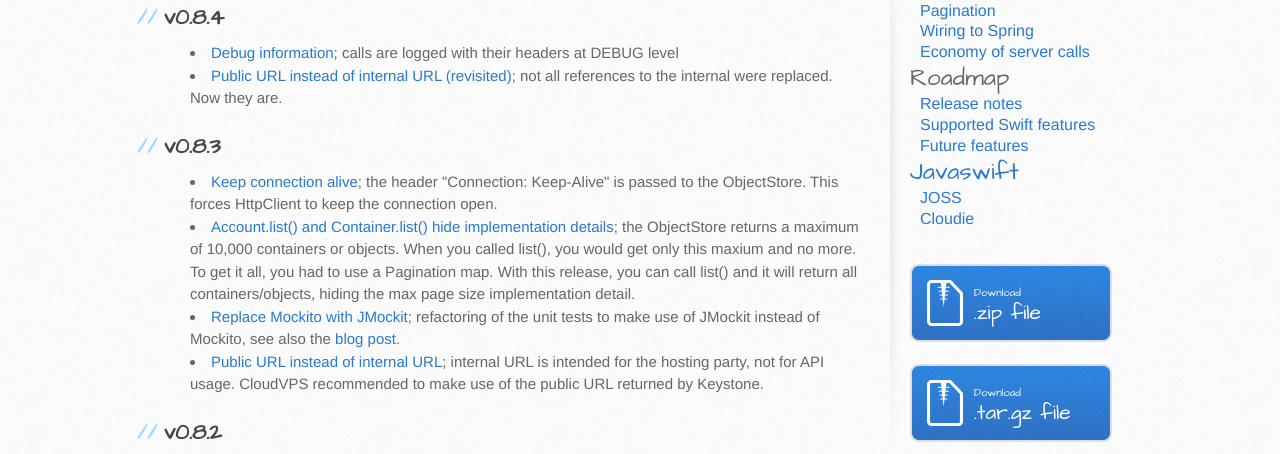
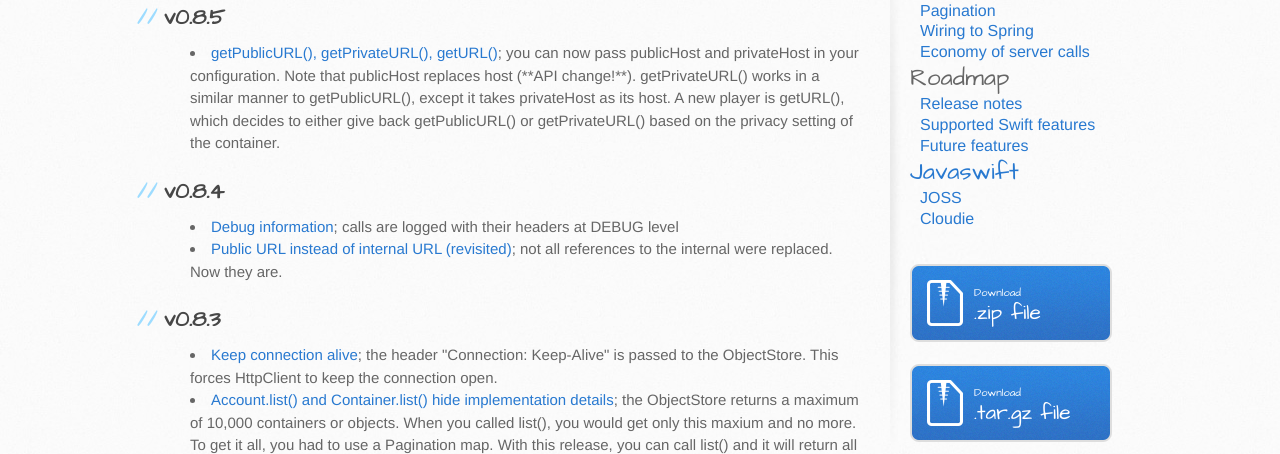
Before and after one commit to javaswift/joss, a plain HTML site: page release-notes.html in a window 1280 px wide. Shown: the part 335-789 px from the top of the page. Drawn offline with Linux system fonts and the light colour scheme.

Commit message:
Docs updated for v0.8.5

```diff
--- a/release-notes.html
+++ b/release-notes.html
@@ -32,6 +32,11 @@
         <section id="main-content">
 
             <h1>Release notes</h1>
+
+            <h2><a name="v085" class="anchor" href="#v085"><span class="mini-icon mini-icon-link"></span></a>v0.8.5</h2>
+            <ul>
+                <li><strong><a href="https://github.com/javaswift/joss/issues/21">getPublicURL(), getPrivateURL(), getURL()</a></strong>; you can now pass publicHost and privateHost in your configuration. Note that publicHost replaces host (**API change!**). getPrivateURL() works in a similar manner to getPublicURL(), except it takes privateHost as its host. A new player is getURL(), which decides to either give back getPublicURL() or getPrivateURL() based on the privacy setting of the container.</li>
+            </ul>
 
             <h2><a name="v084" class="anchor" href="#v084"><span class="mini-icon mini-icon-link"></span></a>v0.8.4</h2>
             <ul>
```
Also changed, not shown: index.html (+1 -1 lines).
